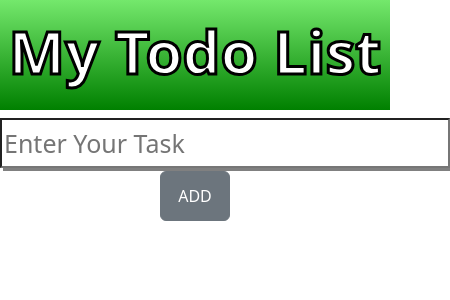
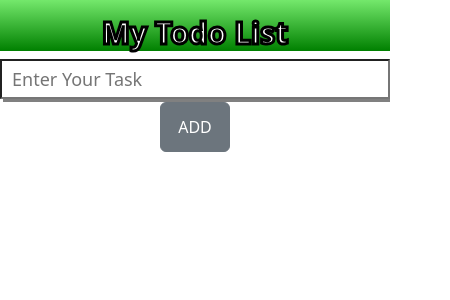
Before and after one commit to anantsharma269/Todo_List-React.JS-, a React (Vite) app: page / in a window 390 px wide. Shown: the top 300 px of the page, 450 px wide, since content can reach past the window. Built offline with nearby package versions, Linux system fonts and the light colour scheme.

Commit message:
responsive

```diff
--- a/src/App.css
+++ b/src/App.css
@@ -1,32 +1,36 @@
-.main{
+.main {
     margin: 0 auto;
-   }
+}
 
-  .main h1{
+.main h1 {
     color: rgb(255, 255, 255);
-    background: linear-gradient(rgb(116, 232, 108),green );
+    background: linear-gradient(rgb(116, 232, 108), green);
     height: 110px;
     text-align: center;
-    padding-top:15px ;
+    padding-top: 15px;
     font-weight: bold;
     font-size: 60px;
     -webkit-text-stroke: 3px rgb(0, 0, 0);
-  }
+}
 
-  form{
+form {
     text-align: center;
     font-size: 25px;
-  }
-  input{
-    width: 450px;
+}
+
+input {
+    width: 100%;
+    max-width: 450px;
     height: 50px;
-    box-shadow:  3px 3px gray;
+    box-shadow: 3px 3px gray;
     margin: 10px;
-  }
+    padding: 10px;
+}
 
-  .list-group {
+.list-group {
     max-width: 100%;
-    width: 552px;
+    width: 100%;
+    max-width: 552px;
     font-size: 2rem;
     margin: 15px auto;
 }
@@ -40,9 +44,40 @@
 }
 
 
-@media (max-width: 600px) {
-    .list-group {
-        width: 90%;
-        font-size: 1.5rem;
+@media (max-width: 768px) {
+    .main h1 {
+        font-size: 40px;
+        height: auto;
+    }
+
+    form {
+        font-size: 20px;
+    }
+
+    input {
+        font-size: 18px;
+    }
+
+    .list-group li {
+        font-size: 24px;
     }
 }
+
+@media (max-width: 480px) {
+    .main h1 {
+        font-size: 30px;
+    }
+
+    form {
+        font-size: 18px;
+    }
+
+    input {
+        height: 40px;
+        font-size: 16px;
+    }
+
+    .list-group li {
+        font-size: 20px;
+    }
+}
```
